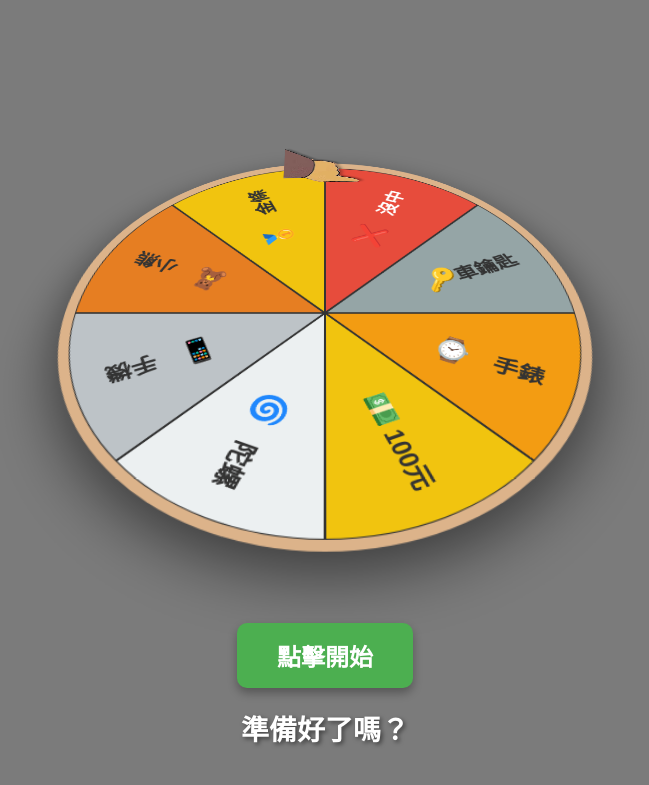
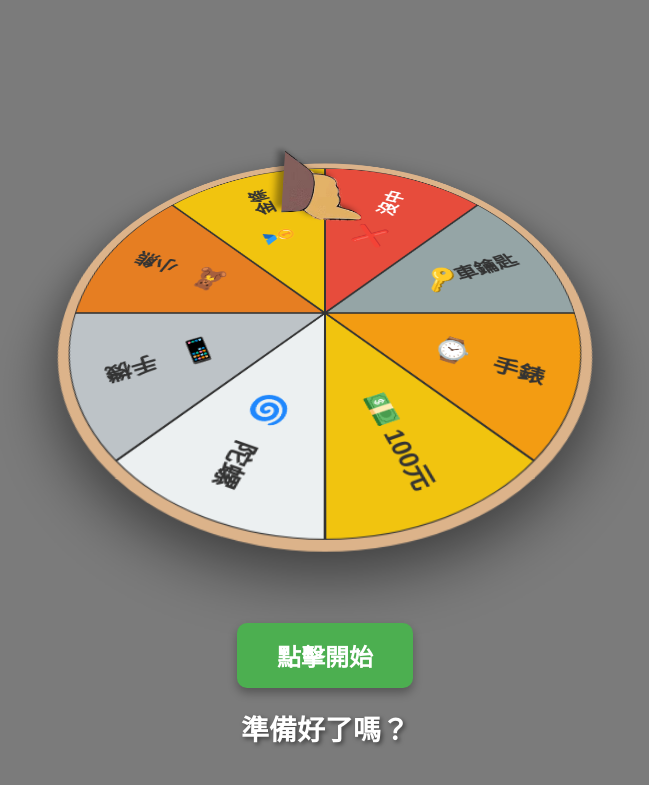
Before and after one commit to pushincoa/person, a Spring Boot app: page /wheel_math.html in a window 1280 px wide. Shown: the top 785 px of the page, without its empty margins (315-964 px from the left). Run offline with Spring Boot 4, Linux system fonts and the light colour scheme.

Commit message:
Update wheel_math.html

```diff
--- a/src/main/resources/static/wheel_math.html
+++ b/src/main/resources/static/wheel_math.html
@@ -3,7 +3,7 @@
 <head>
     <meta charset="UTF-8">
     <meta name="viewport" content="width=device-width, initial-scale=1.0">
-    <title>互動式幸運轉盤 (上方手指往下指)</title>
+    <title>互動式幸運轉盤 (完美對位版)</title>
     <style>
         body {
             display: flex;
@@ -20,7 +20,9 @@
 
         .wheel-container {
             position: relative;
+            /* 父層建立 3D 空間與傾斜 */
             transform: perspective(800px) rotateX(45deg);
+            transform-style: preserve-3d; /* 確保裡面的手指能繼承 3D 空間 */
             box-shadow: 0 20px 50px rgba(0,0,0,0.5);
             border-radius: 50%;
             background-color: #dcb38a;
@@ -36,30 +38,26 @@
 
         .pointer-wrapper {
             position: absolute;
-            /* 將指針容器移動到上方 */
-            top: -150px;
+            /* 🌟 修正重點：歸零。讓旋轉容器與轉盤完全同心，解決偏移問題 */
+            top: 0;
             left: 0;
             width: 100%;
             height: 100%;
             border-radius: 50%;
-            /* 將圓盤向後倒 */
-            transform: rotateX(60deg);
-            transform-style: preserve-3d;
             z-index: 20;
         }
 
-        /* 修改：手圖片設定 (上方向下) */
         .pointer-img {
             position: absolute;
-            /* 移除 translateY(-50%)，因為它會干擾 top 屬性 */
             left: 50%;
-            /* 調整 top 值，使手指伸進轉盤中指在上方 */
-            top: -5px;
-            /* 本地水平翻轉 scaleX(-1)，然後逆時針旋轉 90 度 rotate(-90deg) */
+            /* 🌟 調整這裡：控制手指伸入盤子的深度 (-10px 代表稍微在邊緣外面一點) */
+            top: -10px;
+            /* 保持置中並旋轉手指朝下 */
             transform: translateX(-50%) rotate(-90deg);
             width: 160px;
             height: 100px;
-            filter: drop-shadow(3px 3px 2px rgba(0,0,0,0.3));
+            /* 加上陰影強化懸浮感 */
+            filter: drop-shadow(8px -8px 5px rgba(0,0,0,0.4));
         }
 
         .controls {
@@ -145,12 +143,10 @@
         let spinVelocity = 0;
         let animationFrameId;
 
-        // 初始繪製轉盤 (只執行一次)
         function drawWheel() {
             ctx.clearRect(0, 0, canvas.width, canvas.height);
 
             for (let i = 0; i < numSegments; i++) {
-                // 從正上方 (12點鐘方向) 開始畫
                 const angle = (i * arc) - (Math.PI / 2);
 
                 ctx.beginPath();
@@ -199,15 +195,13 @@
                     currentAngle -= Math.PI * 2;
                 }
 
-                // 更新：手指順時針旋轉公轉
-                // 為了配合上方往下指的透視，需要保持 rotateX(60deg) 並且 rotateZ 角度
-                pointerWrapper.style.transform = `rotateX(60deg) rotateZ(${currentAngle}rad)`;
+                // 🌟 修正重點：加上 translateZ(30px) 讓手指懸浮，並單純使用 rotateZ 旋轉
+                pointerWrapper.style.transform = `translateZ(30px) rotateZ(${currentAngle}rad)`;
 
                 animationFrameId = requestAnimationFrame(animate);
             }
         }
 
-        // 判定中獎邏輯
         function checkResult() {
             let normalizedAngle = currentAngle % (Math.PI * 2);
             let winningSegmentIndex = Math.floor(normalizedAngle / arc);
@@ -244,7 +238,6 @@
             }
         });
 
-        // 初始繪製轉盤
         drawWheel();
     </script>
 </body>
```
